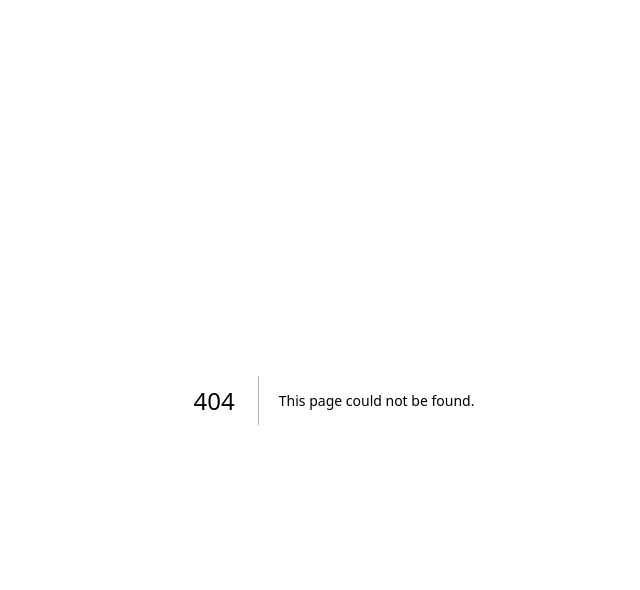
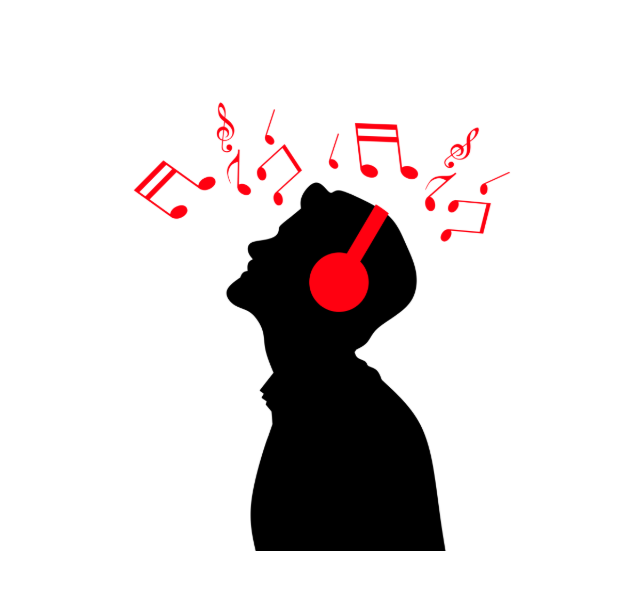
Before and after one commit to kyle41io/StreamMusicFE, a Next.js app: page /auth/signin in a window 1280 px wide. Before the commit this address had no page. Shown: the top 590 px of the page, without its empty margins (306-946 px from the left). Built offline with nearby package versions, Linux system fonts and the light colour scheme.

Commit message:
chua co gi het

```diff
--- /dev/null
+++ b/src/app/auth/signin/page.jsx
@@ -0,0 +1,9 @@
+import SignIn from "@/components/auth/signin/SignIn"
+
+const pageSignIn = () => {
+  return (
+      <SignIn />
+  )
+}
+
+export default SignIn
--- /dev/null
+++ b/src/components/auth/signin/SignIn.jsx
@@ -0,0 +1,15 @@
+import styles from './SignIn.module.css'
+
+const SignIn = () => {
+  return (
+    <div className={styles['main-session']}>
+        <div className={styles['signup-container']}>
+          <div className={styles['listener-svg']}>
+
+          </div>
+        </div>
+    </div>
+  )
+}
+
+export default SignIn
--- /dev/null
+++ b/src/components/auth/signin/SignIn.module.css
@@ -0,0 +1,23 @@
+
+.main-session {
+   width: 100%;
+   height: 100%;
+   display: flex;
+   align-items: center;
+   justify-content: center;
+}
+
+.signup-container {
+   height: 590px;
+   display: flex;
+   gap: 64px;
+   align-items: center;
+}
+
+.listener-svg {
+   width: 492px;
+   height: 512px;
+   background-image: url('./../../../assets/svg/listener.svg');
+   background-repeat: no-repeat;
+   background-position: center;
+}
```
Also changed, not shown: src/assets/svg/listener.svg (added), src/components/auth/layout.jsx (added), src/components/auth/signin/input/Input.jsx (added).
